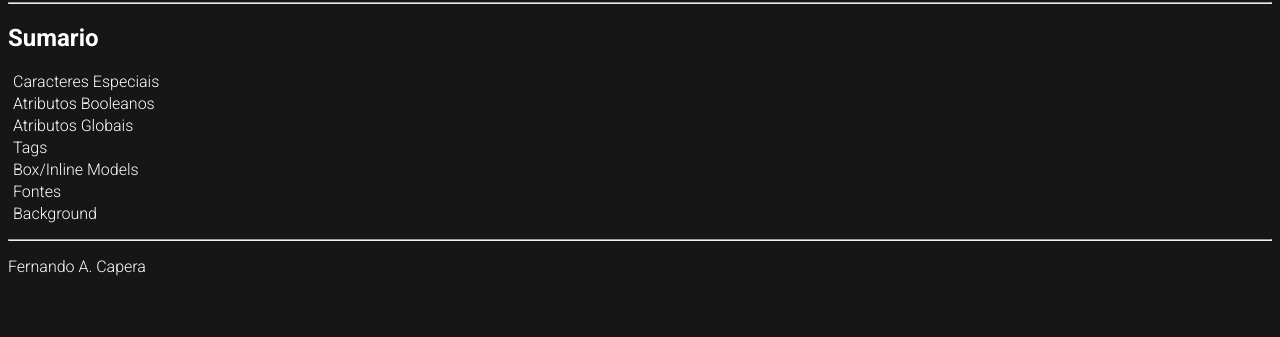
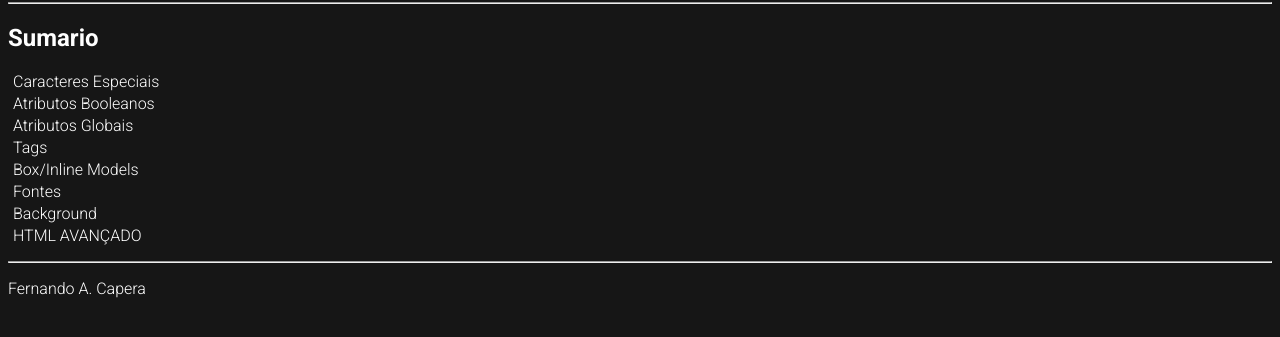
Before and after one commit to fernandoacapera/anotacoes, a plain HTML site: page aula_html/index.html in a window 1280 px wide. Shown: the part 79-416 px from the top of the page. Drawn offline with Linux system fonts and the light colour scheme.

Commit message:
09/10/2025

```diff
--- a/aula_html/index.html
+++ b/aula_html/index.html
@@ -22,6 +22,8 @@
         <li><a href="box_model.html">Box/Inline Models</a></li>
         <li><a href="fontes.html">Fontes</a></li>
         <li><a href="background.html">Background</a></li>
+        <li><a href="../aula_html_avancado/index.html">HTML AVANÇADO</a></li>
+
     </ul>
 
     <footer>
```
Also changed, not shown: Anotações.txt, aula_html_avancado/index.html (added).
